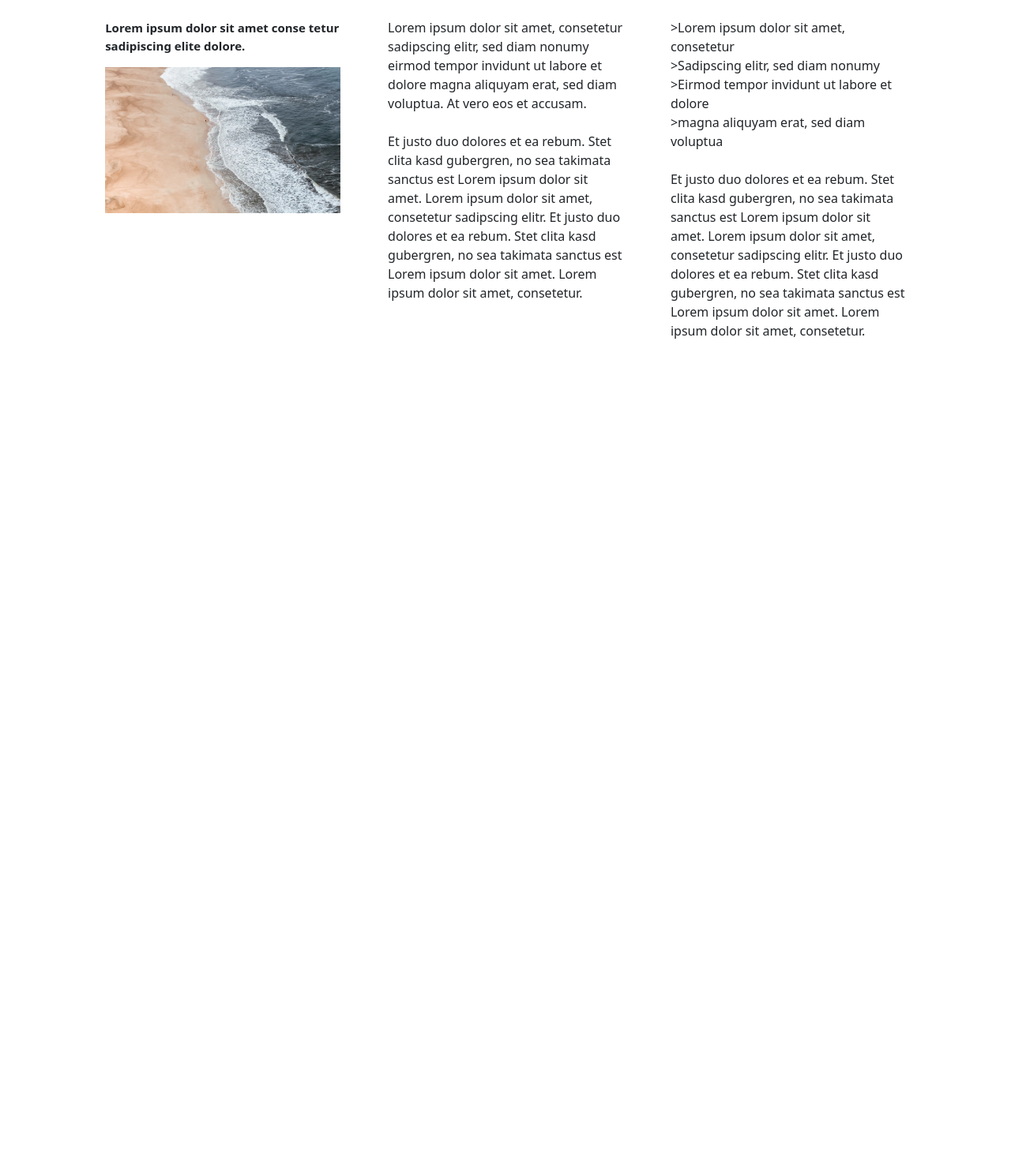
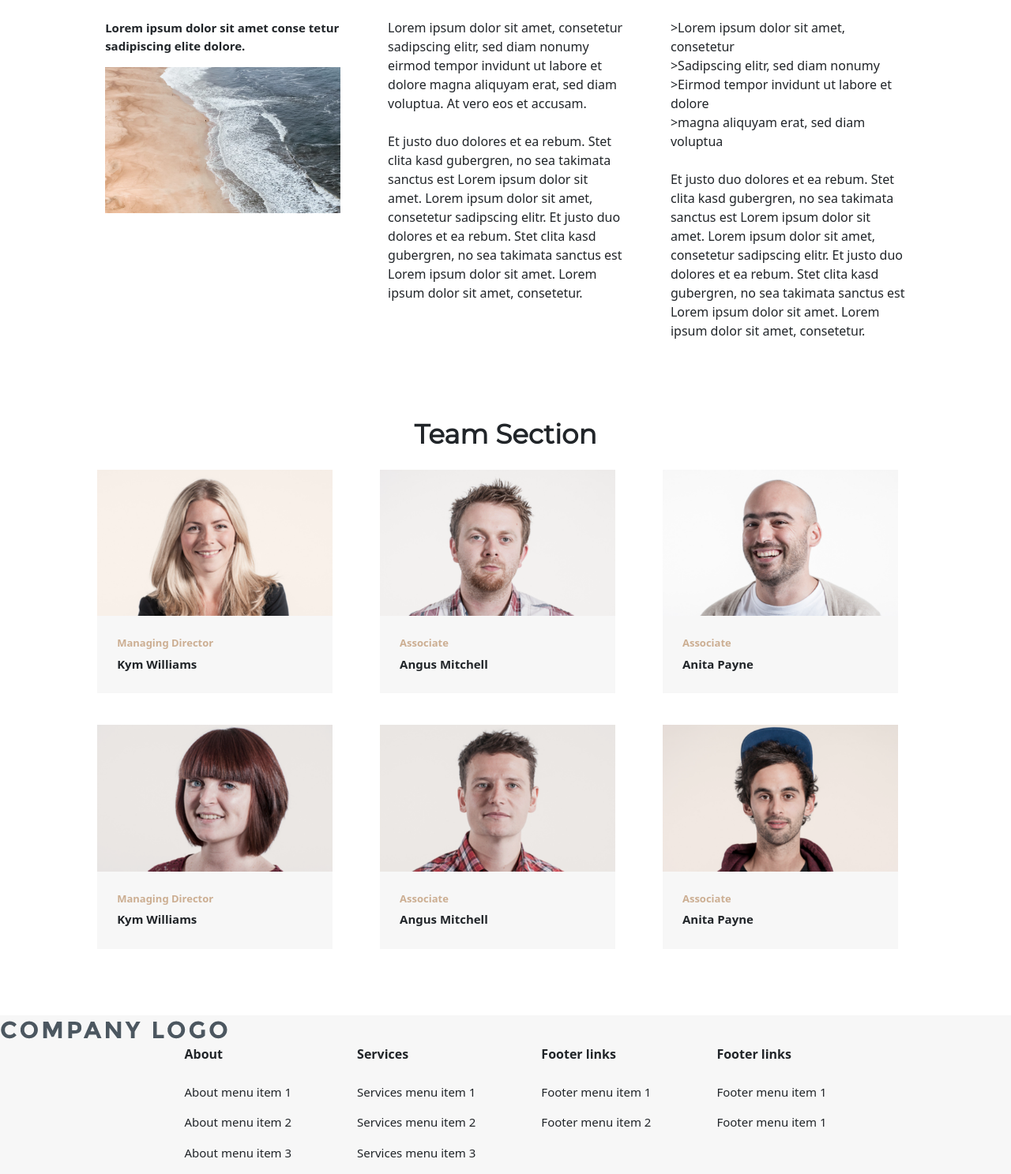
Before and after one commit to atomixdesign/candidate-project-html-css, a website built with Parcel: page src/index.html in a window 1280 px wide. Shown: the part 947-2434 px from the top of the page at 79% size. Before the commit the page ends 1408 px from the top, so only its background shows below. Built offline with nearby package versions, Linux system fonts and the light colour scheme.

Commit message:
Team Section Done Footer 50% done

```diff
--- a/src/index.html
+++ b/src/index.html
@@ -93,16 +93,16 @@
       </div>
     </div>
     <!--    3. Three column content section -->
-    <div class="three-coloumn">
-      <div class="tc-heading">Three coloumn with image</div>
+    <div class="three-column">
+      <div class="tc-heading">Three column with image</div>
       <div class="tc-content">
-        <div class="tc-coloumn">
+        <div class="tc-column">
           <p class="image-head">
             Lorem ipsum dolor sit amet conse tetur sadipiscing elite dolore.
           </p>
           <img src="./images/Mask Group 3.png" />
         </div>
-        <div class="tc-coloumn">
+        <div class="tc-column">
           Lorem ipsum dolor sit amet, consetetur sadipscing elitr, sed diam
           nonumy eirmod tempor invidunt ut labore et dolore magna aliquyam erat,
           sed diam voluptua. At vero eos et accusam.<br /><br />
@@ -112,7 +112,7 @@
           Stet clita kasd gubergren, no sea takimata sanctus est Lorem ipsum
           dolor sit amet. Lorem ipsum dolor sit amet, consetetur.
         </div>
-        <div class="tc-coloumn">
+        <div class="tc-column">
           >Lorem ipsum dolor sit amet, consetetur<br />
           >Sadipscing elitr, sed diam nonumy<br />
           >Eirmod tempor invidunt ut labore et dolore<br />
@@ -129,8 +129,85 @@
 
     <!--    4. Carousel with a slider. We recommend using [Flickity](https://flickity.metafizzy.co/), but you can use any JavaScript slider carousel here which you are familiar with -->
     <!--    5. Team grid layout -->
+    <div class="team-sect">
+      <div class="ts-heading">Team Section</div>
+      <div class="ts-content">
+        <div class="ts-column">
+          <div class="ts-desc">
+            <img src="./images/Blog image.png" />
+            <p class="image-position">Managing Director</p>
+            <p class="image-name">Kym Williams</p>
+          </div>
+        </div>
+        <div class="ts-column">
+          <div class="ts-desc">
+            <img src="./images/Blog image-1.png" />
+            <p class="image-position">Associate</p>
+            <p class="image-name">Angus Mitchell</p>
+          </div>
+        </div>
+        <div class="ts-column">
+          <div class="ts-desc">
+            <img src="./images/Blog image-2.png" />
+            <p class="image-position">Associate</p>
+            <p class="image-name">Anita Payne</p>
+          </div>
+        </div>
+      </div>
+    </div>
+    <div class="team-sect">
+      <div class="ts-content">
+        <div class="ts-column">
+          <div class="ts-desc">
+            <img src="./images/Blog image-3.png" />
+            <p class="image-position">Managing Director</p>
+            <p class="image-name">Kym Williams</p>
+          </div>
+        </div>
+        <div class="ts-column">
+          <div class="ts-desc">
+            <img src="./images/Blog image-4.png" />
+            <p class="image-position">Associate</p>
+            <p class="image-name">Angus Mitchell</p>
+          </div>
+        </div>
+        <div class="ts-column">
+          <div class="ts-desc">
+            <img src="./images/Blog image-5.png" />
+            <p class="image-position">Associate</p>
+            <p class="image-name">Anita Payne</p>
+          </div>
+        </div>
+      </div>
+    </div>
     <!--    6. Footer with menu links (global sections) -->
-
+    <footer>
+      <div class="footer-logo"><img src="./images/COMPANY LOGO.png" /></div>
+      <div class="footer-items">
+        <div class="footer-section">
+          <div class="fs-header">About</div>
+          <p class="fs-content">About menu item 1</p>
+          <p class="fs-content">About menu item 2</p>
+          <p class="fs-content">About menu item 3</p>
+        </div>
+        <div class="footer-section">
+          <div class="fs-header">Services</div>
+          <p class="fs-content">Services menu item 1</p>
+          <p class="fs-content">Services menu item 2</p>
+          <p class="fs-content">Services menu item 3</p>
+        </div>
+        <div class="footer-section">
+          <div class="fs-header">Footer links</div>
+          <p class="fs-content">Footer menu item 1</p>
+          <p class="fs-content">Footer menu item 2</p>
+        </div>
+        <div class="footer-section">
+          <div class="fs-header">Footer links</div>
+          <p class="fs-content">Footer menu item 1</p>
+          <p class="fs-content">Footer menu item 1</p>
+        </div>
+      </div>
+    </footer>
     <script src="./scripts/main.js"></script>
   </body>
 </html>
--- a/src/styles/main.scss
+++ b/src/styles/main.scss
@@ -1,9 +1,10 @@
 $primaryrgb: rgba(204, 174, 146, 1);
-$primary:#CCAE92;
+$primary: #ccae92;
 
 @import "bootstrap/scss/bootstrap";
 
-body, html {
+body,
+html {
   height: 100%;
   margin: 0;
 }
@@ -18,7 +19,7 @@ header {
     display: flex;
     align-items: center;
     max-width: 100%;
-      justify-content:space-between;
+    justify-content: space-between;
 
     .brand {
       justify-content: start;
@@ -37,14 +38,13 @@ header {
         text-align: center;
         cursor: pointer;
 
-          &:hover{
+        &:hover {
           background-color: white;
           color: #{$primary};
           border: 1px solid #{$primary};
         }
       }
-        @media screen and (max-width: 767px){
-
+      @media screen and (max-width: 767px) {
         display: none;
       }
     }
@@ -53,7 +53,7 @@ header {
       display: none;
 
       .open-menu {
-          color: #FFF;
+        color: #fff;
         text-decoration: none;
         .navbar-toggler-icon {
           width: 1.5em;
@@ -65,11 +65,9 @@ header {
           background-size: 100%;
           display: inline-block;
         }
-
       }
 
-        @media screen and (max-width: 767px){
-
+      @media screen and (max-width: 767px) {
         display: block;
       }
     }
@@ -92,7 +90,7 @@ header {
             padding: 10px 25px;
 
             &:hover {
-                color: #FF5858;
+              color: #ff5858;
               background-color: rgb(50, 50, 50);
             }
           }
@@ -103,20 +101,20 @@ header {
               padding-right: 35px;
 
               &:after {
-                  content: '+';
+                content: "+";
                 display: block;
                 position: absolute;
                 top: 50%;
                 right: 15px;
                 transform: translateY(-50%);
-                  color: #FFF;
+                color: #fff;
                 font-size: 18px;
                 font-weight: 500;
               }
 
               &:hover {
                 &:after {
-                    color: #FF5858;
+                  color: #ff5858;
                 }
               }
             }
@@ -170,7 +168,7 @@ header {
           text-align: center;
           cursor: pointer;
 
-            &:hover{
+          &:hover {
             background-color: white;
             color: #{$primary};
             border: 1px solid #{$primary};
@@ -231,7 +229,7 @@ header {
 }
 
 .hero-image {
-    background-image: url('../images/Banner background.png');
+  background-image: url("../images/Banner background.png");
   height: 90%;
   background-position: center;
   background-repeat: no-repeat;
@@ -241,11 +239,10 @@ header {
     text-align: center;
     position: absolute;
     top: 50%;
-      left:24%;
+    left: 24%;
     right: 24%;
     color: black;
-      @media screen and (max-width: 767px){
-
+    @media screen and (max-width: 767px) {
       top: 25%;
     }
 
@@ -260,61 +257,148 @@ header {
       text-align: center;
       cursor: pointer;
 
-        &:hover{
+      &:hover {
         background-color: white;
         color: #{$primary};
         border: 1px solid #{$primary};
       }
     }
   }
-    .hero-down-button{
+  .hero-down-button {
     text-align: center;
     position: absolute;
     top: 90%;
-      left:50%;
+    left: 50%;
     right: 50%;
   }
-
 }
 
-.three-coloumn{
-  height: 50vh;
+.three-column {
 
-  .tc-heading{
+  .tc-heading {
     text-align: center;
     padding-top: 5%;
     font: normal normal bold 34px/50px Montserrat;
   }
-    .tc-content{
+  .tc-content {
     display: flex;
     flex-direction: row;
     justify-content: center;
 
-      padding-left:10%;
+    padding-left: 10%;
     padding-right: 10%;
     align-items: baseline;
-      @media screen and (max-width: 767px){
+    @media screen and (max-width: 767px) {
       flex-wrap: wrap;
     }
 
-      .tc-coloumn{
+    .tc-column {
       margin: 10px;
       padding: 20px;
       flex-basis: 33%;
       flex-grow: 0;
       flex-shrink: 0;
-  @media screen and (max-width: 767px){
-    flex-basis: 100%;  }
-        .image-head{
+      @media screen and (max-width: 767px) {
+        flex-basis: 100%;
+      }
+      .image-head {
         font-size: 15px;
         font-weight: 600;
       }
 
-        img{
+      img {
         width: 100%;
       }
     }
   }
+}
+
+.team-sect {
 
 
+  .ts-heading {
+    text-align: center;
+    padding-top: 5%;
+    font: normal normal bold 34px/50px Montserrat;
   }
+  .ts-content {
+    display: flex;
+    flex-direction: row;
+    justify-content: center;
+
+    padding-left: 10%;
+    padding-right: 10%;
+    align-items: baseline;
+    @media screen and (max-width: 767px) {
+      flex-wrap: wrap;
+    }
+
+    .ts-column {
+
+      margin: 10px;
+      padding: 10px;
+      flex-basis: 33%;
+      flex-grow: 0;
+      flex-shrink: 0;
+      @media screen and (max-width: 767px) {
+        flex-basis: 100%;
+      }
+      .image-position {
+        font-size: 13px;
+        font-weight: 600;
+        color: #{$primary};
+        padding-left: 25px;
+        padding-top: 25px;
+        margin-bottom: 5px;
+      }
+      .image-name {
+        font-size: 15px;
+        font-weight: 600;
+        padding-left: 25px;
+      }
+
+      img {
+        width: 100%;
+      }
+    }
+  }
+}
+
+.ts-desc{
+margin-right:20px;
+background-color: #F7F7F7;
+padding-bottom: 10px;
+}
+
+footer{
+  background-color: #F7F7F7;
+  margin-top:5%;
+
+  .footer-logo{
+    display: flex;
+    justify-content: space-between;
+    @media screen and (max-width: 767px){
+    }
+
+  }
+.footer-items{
+  margin-left: 15%;
+  margin-right: 15%;
+  display: flex;
+  flex-direction: row;
+  justify-content: space-around;
+  .footer-section{
+
+    flex-direction: column;
+
+    .fs-header{
+      font-size: 16px;
+      font-weight: 600;
+      margin-bottom: 25px;
+    }
+    .fs-content{
+      font-size:15px;
+    }
+  }
+}
+}
```
Lines whose indentation alone changed are shown as unchanged.
